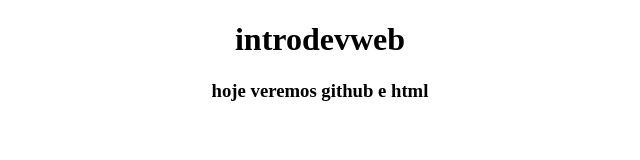
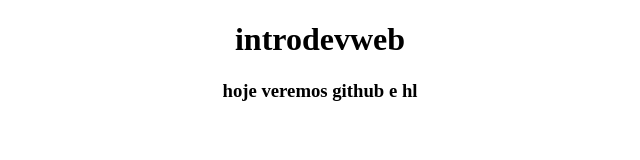
Before and after one commit to PedroDelmiro13/Aula-intro-programa-o-web, a plain HTML site: page index.html in a window 1280 px wide. Shown: the full height of the page, 320-960 px from the left. Drawn offline with Linux system fonts and the light colour scheme.

Commit message:
incluindo o index do site

```diff
--- a/index.html
+++ b/index.html
@@ -8,7 +8,7 @@
 <body>
     <center>
     <h1> introdevweb</h1>
-   <h3> hoje veremos github e html</h3>
+   <h3> hoje veremos github e hl</h3>
 
    </center>
 </body>
```
